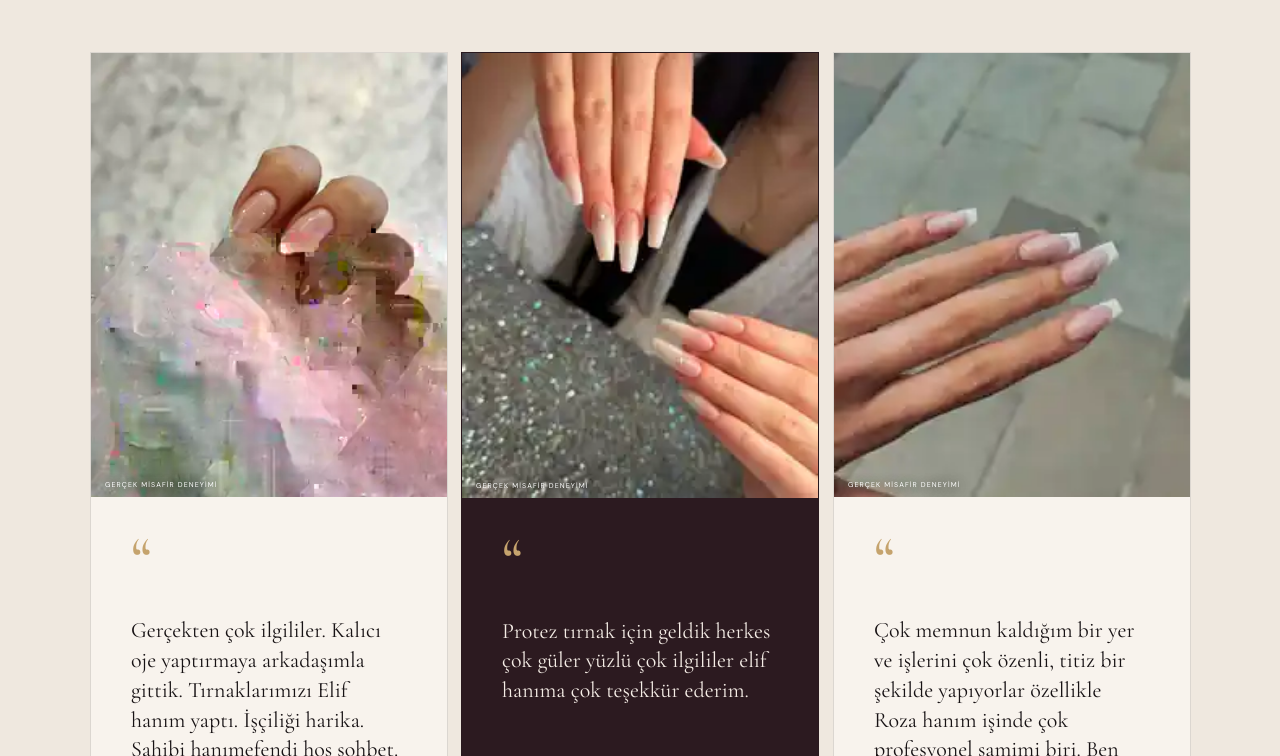
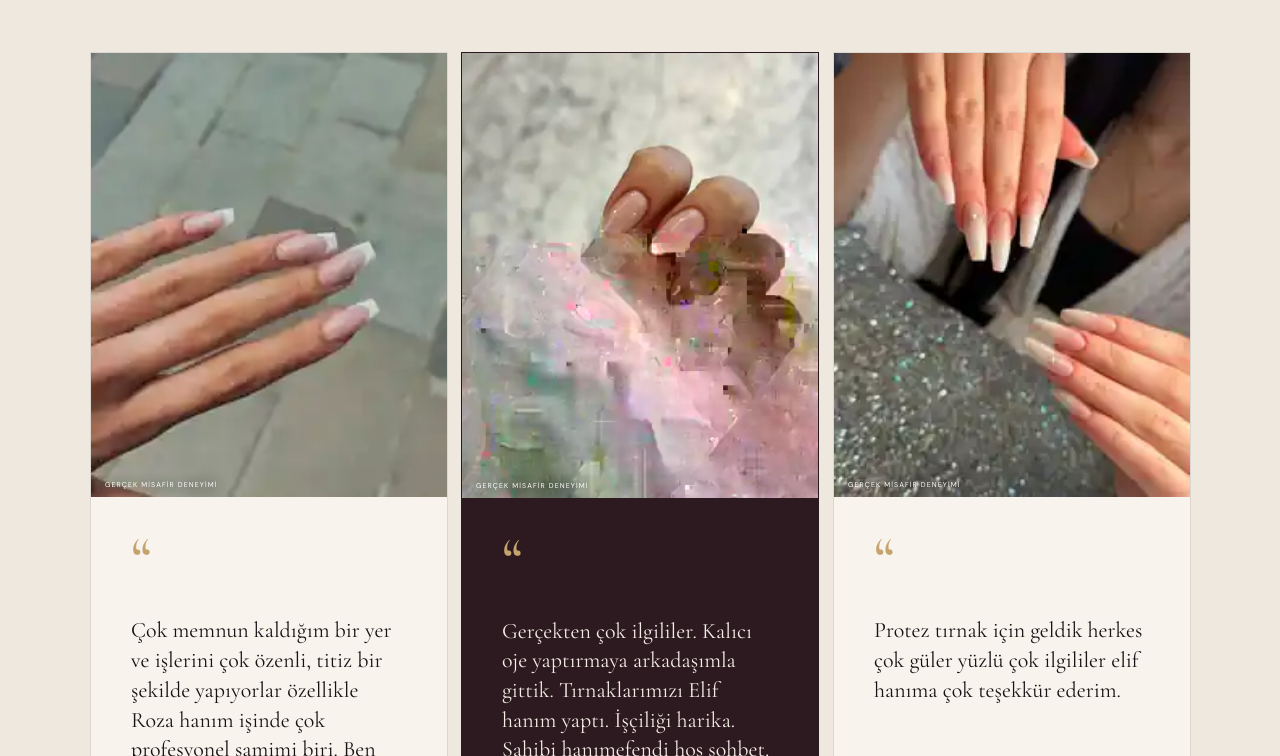
Before and after one commit to webstudiodemo/Mira-Guzellik-Salonu, a plain HTML site: page index.html in a window 1280 px wide. Shown: the part 4386-5142 px from the top of the page. Drawn offline with nearby package versions, Linux system fonts and the light colour scheme.

Commit message:
Set review order to Deniz Surya Nisanur

```diff
--- a/index.html
+++ b/index.html
@@ -61,9 +61,9 @@
 <section class="reviews section" id="yorumlar">
 <div class="section-head reveal"><div><p class="eyebrow dark"><i></i> Misafir deneyimleri</p><h2>Onların<br><em>kelimeleri.</em></h2></div><div class="rating"><strong>4.9</strong><span>★★★★★</span><small>Google değerlendirmeleri</small></div></div>
 <div class="review-grid">
-<article class="review reveal"><div class="review-photo"><img src="assets/reviews/surya.webp" alt="Surya tarafından paylaşılan tırnak çalışması"><span>GERÇEK MİSAFİR DENEYİMİ</span></div><span>“</span><p>Gerçekten çok ilgililer. Kalıcı oje yaptırmaya arkadaşımla gittik. Tırnaklarımızı Elif hanım yaptı. İşçiliği harika. Sahibi hanımefendi hoş sohbet. Hijyen en önemli şeylerden biri bence ve hijyen konusunda içim çok rahattı. Fiyat olarak ortalamanın bir tık üstünde tuttu çünkü öncesinde başka yerde yaptırdığımız jelin çıkartma ücreti biraz fazlaydı fakat verdiğiniz ücretin karşılığını memnuniyet olarak alıyorsunuz.</p><footer><b>Surya</b><small>Google Maps · 3 ay önce · 5★</small></footer></article>
-<article class="review featured reveal"><div class="review-photo"><img src="assets/reviews/nisanur.webp" alt="Nisanur Duman tarafından paylaşılan tırnak çalışması"><span>GERÇEK MİSAFİR DENEYİMİ</span></div><span>“</span><p>Protez tırnak için geldik herkes çok güler yüzlü çok ilgililer elif hanıma çok teşekkür ederim.</p><footer><b>Nisanur Duman</b><small>Google Maps · 5 ay önce · 5★</small></footer></article>
 <article class="review reveal"><div class="review-photo"><img src="assets/reviews/deniz.webp" alt="Deniz TEKER tarafından paylaşılan tırnak çalışması"><span>GERÇEK MİSAFİR DENEYİMİ</span></div><span>“</span><p>Çok memnun kaldığım bir yer ve işlerini çok özenli, titiz bir şekilde yapıyorlar özellikle Roza hanım işinde çok profesyonel samimi biri. Ben protez tırnak yaptırdım kendisine mükemmel oldu ve diğer işlemleri de yaptırmayı düşünüyorum.</p><footer><b>Deniz TEKER</b><small>Google Maps · 4 ay önce · 5★</small></footer></article>
+<article class="review featured reveal"><div class="review-photo"><img src="assets/reviews/surya.webp" alt="Surya tarafından paylaşılan tırnak çalışması"><span>GERÇEK MİSAFİR DENEYİMİ</span></div><span>“</span><p>Gerçekten çok ilgililer. Kalıcı oje yaptırmaya arkadaşımla gittik. Tırnaklarımızı Elif hanım yaptı. İşçiliği harika. Sahibi hanımefendi hoş sohbet. Hijyen en önemli şeylerden biri bence ve hijyen konusunda içim çok rahattı. Fiyat olarak ortalamanın bir tık üstünde tuttu çünkü öncesinde başka yerde yaptırdığımız jelin çıkartma ücreti biraz fazlaydı fakat verdiğiniz ücretin karşılığını memnuniyet olarak alıyorsunuz.</p><footer><b>Surya</b><small>Google Maps · 3 ay önce · 5★</small></footer></article>
+<article class="review reveal"><div class="review-photo"><img src="assets/reviews/nisanur.webp" alt="Nisanur Duman tarafından paylaşılan tırnak çalışması"><span>GERÇEK MİSAFİR DENEYİMİ</span></div><span>“</span><p>Protez tırnak için geldik herkes çok güler yüzlü çok ilgililer elif hanıma çok teşekkür ederim.</p><footer><b>Nisanur Duman</b><small>Google Maps · 5 ay önce · 5★</small></footer></article>
 </div>
 <a class="maps-link" target="_blank" rel="noopener" href="https://www.google.com/maps/search/?api=1&query=Mira+G%C3%BCzellik+Salonu%2C+K%C4%B1z%C4%B1lay%2C+Atat%C3%BCrk+Blv+117%2F9%2C+Ankara">Google Maps'te tüm yorumları gör ↗</a>
 </section>
```
